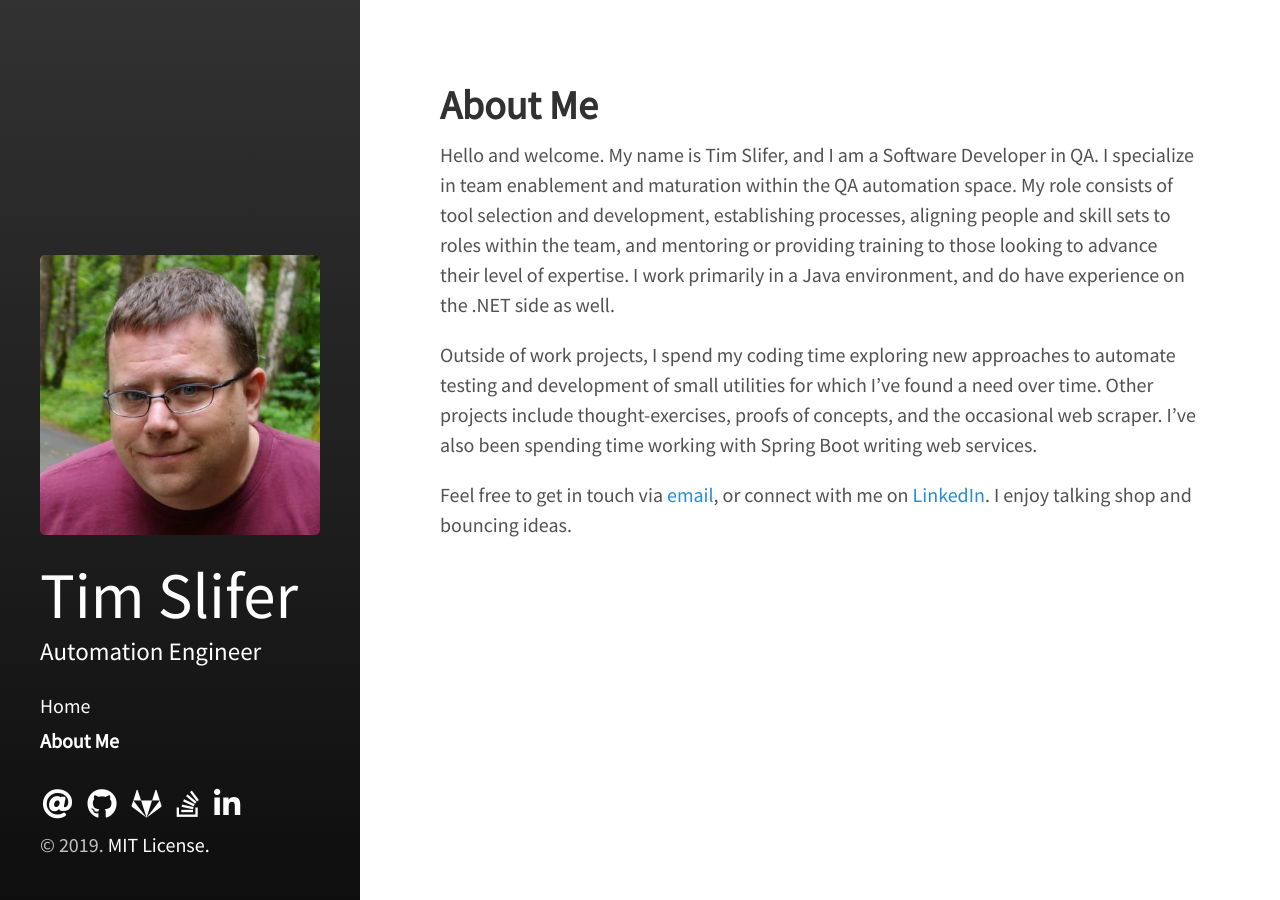
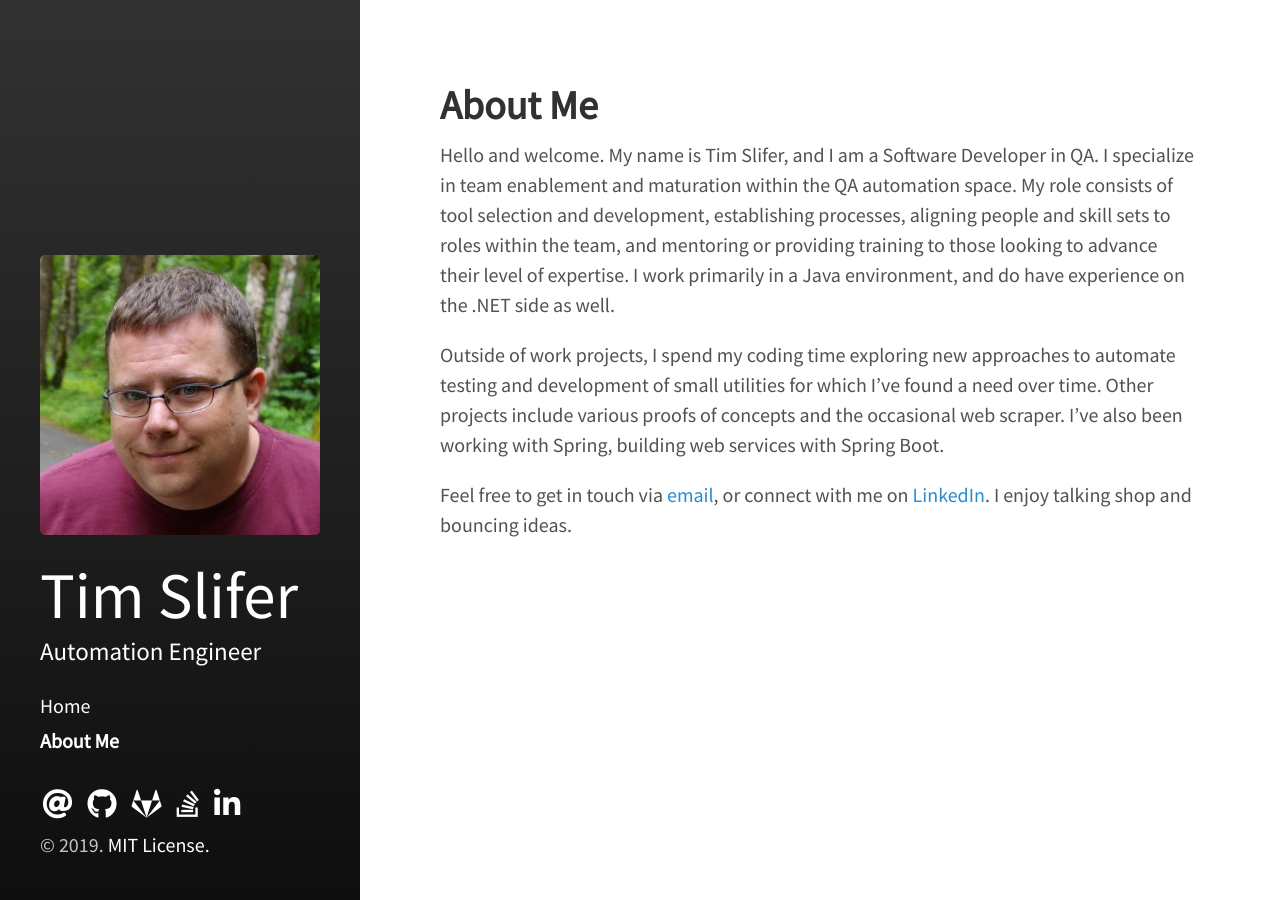
Before and after one commit to tim-slifer/tim-slifer.github.io, a Jekyll site: the page built from about.md, in a window 1280 px wide. Built offline with Jekyll 4.4.1, drawn with Linux system fonts in a browser that asks for light colours; nearby versions of some CDN libraries.

Commit message:
More About Me tweaks

```diff
--- a/about.md
+++ b/about.md
@@ -10,8 +10,8 @@ aligning people and skill sets to roles within the team, and mentoring or provid
 their level of expertise. I work primarily in a Java environment, and do have experience on the .NET side as well.
 
 Outside of work projects, I spend my coding time exploring new approaches to automate testing and development of small
-utilities for which I've found a need over time. Other projects include thought-exercises, proofs of concepts, and the
-occasional web scraper. I've also been spending time working with Spring Boot writing web services.
+utilities for which I've found a need over time. Other projects include various proofs of concepts and the occasional
+web scraper. I've also been working with Spring, building web services with Spring Boot.
 
 Feel free to get in touch via [email](mailto:{{ site.author.email }}), or connect with me on [LinkedIn]({{ site
 .linkedin }}). I enjoy talking shop and bouncing ideas.
```
